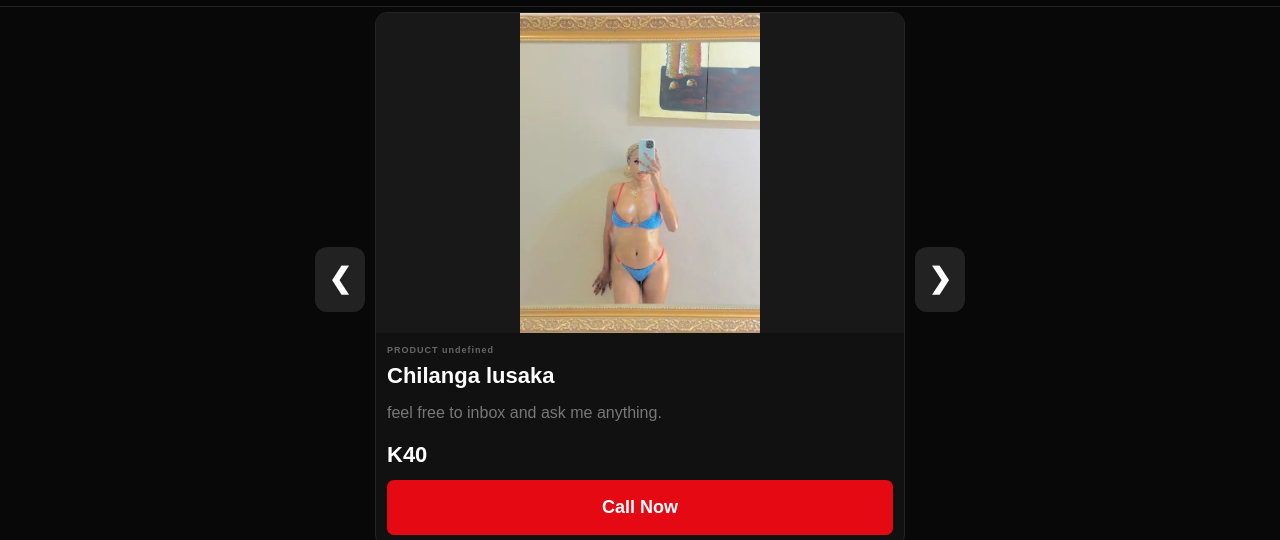
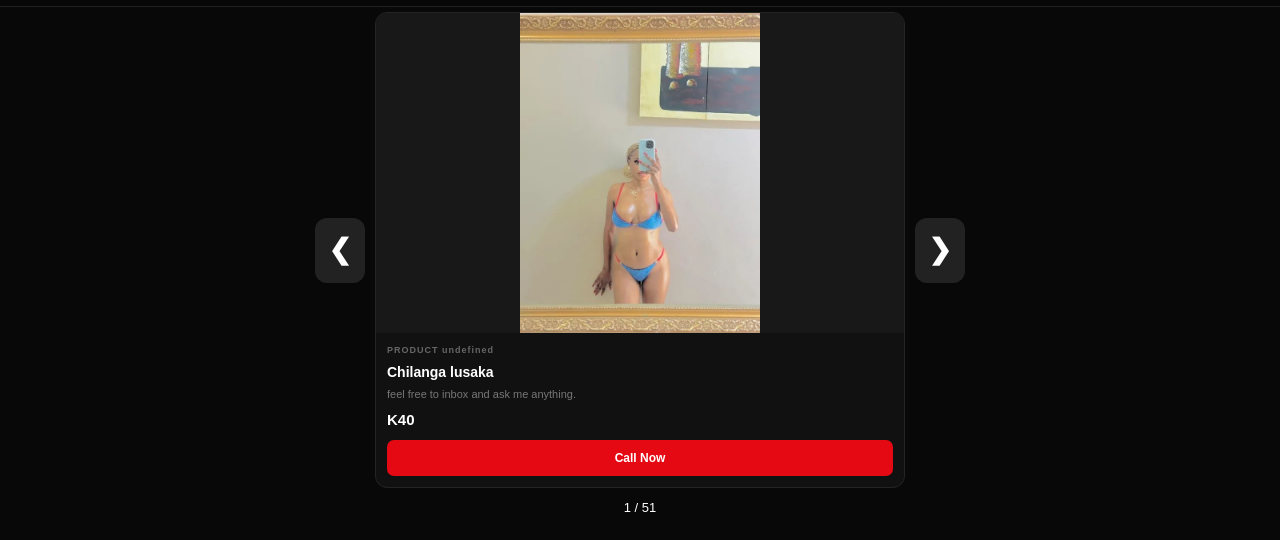
Before and after one commit to emk-Mine/my-first-website, a plain HTML site: page index.html in a window 1280 px wide. Shown: the part 63-603 px from the top of the page. Drawn offline with Linux system fonts and the light colour scheme; no server answers.

Commit message:
Fix website cards

```diff
--- a/style.css
+++ b/style.css
@@ -1958,33 +1958,7 @@ a {
         font-size: 18px;
     }
 }
-/* MAIN PRODUCT NAME */
-.main-product-display .product-name {
-    font-size: 22px;
-    font-weight: 700;
-    line-height: 1.3;
-    margin-bottom: 10px;
-}
-
-/* MAIN PRODUCT DESCRIPTION */
-.main-product-display .product-description {
-    font-size: 16px;
-    line-height: 1.6;
-    margin-bottom: 12px;
-}
-
-/* MAIN PRODUCT PRICE */
-.main-product-display .product-price {
-    font-size: 22px;
-    font-weight: 700;
-}
-
-/* MAIN PRODUCT BUTTON */
-.main-product-display .product-button {
-    font-size: 18px;
-    font-weight: 600;
-    padding: 14px 20px;
-}
+
 /* BIGGER LEFT AND RIGHT ARROWS */
 
 .main-product-carousel .carousel-arrow {
```
